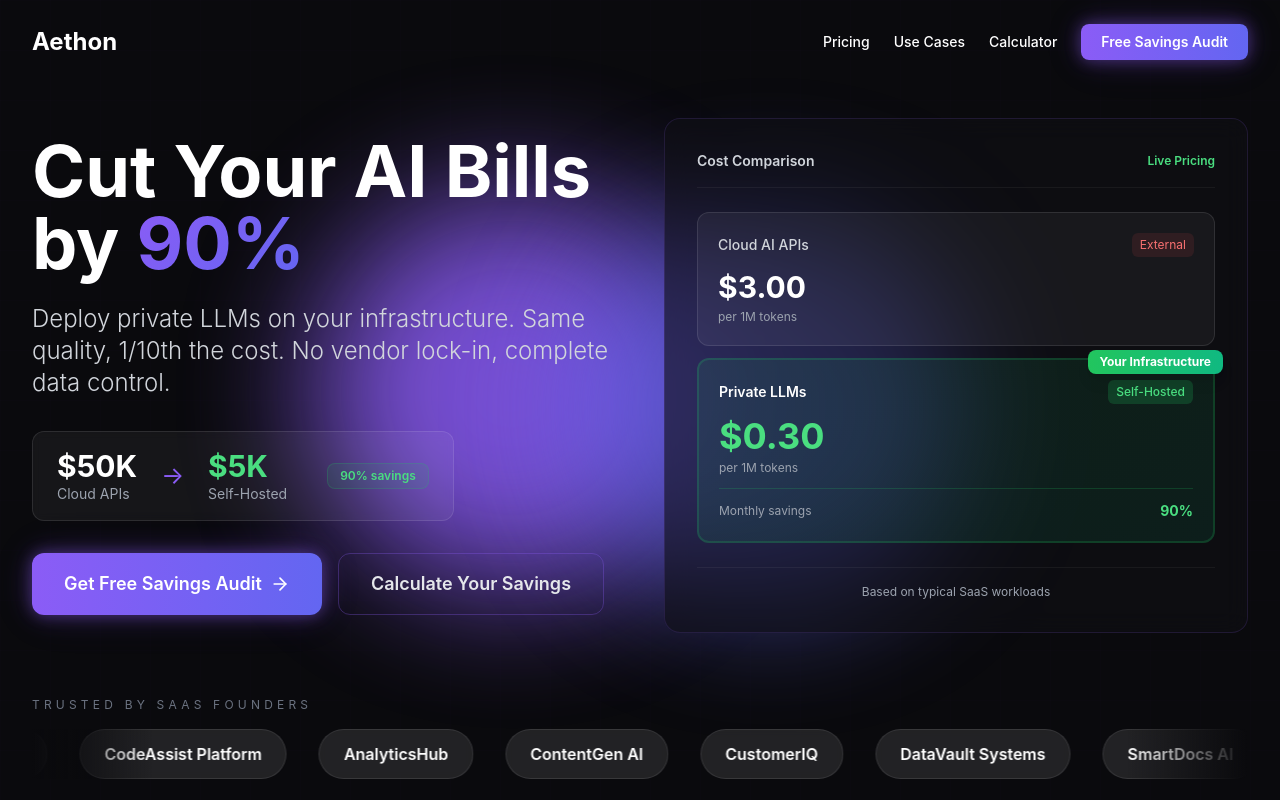
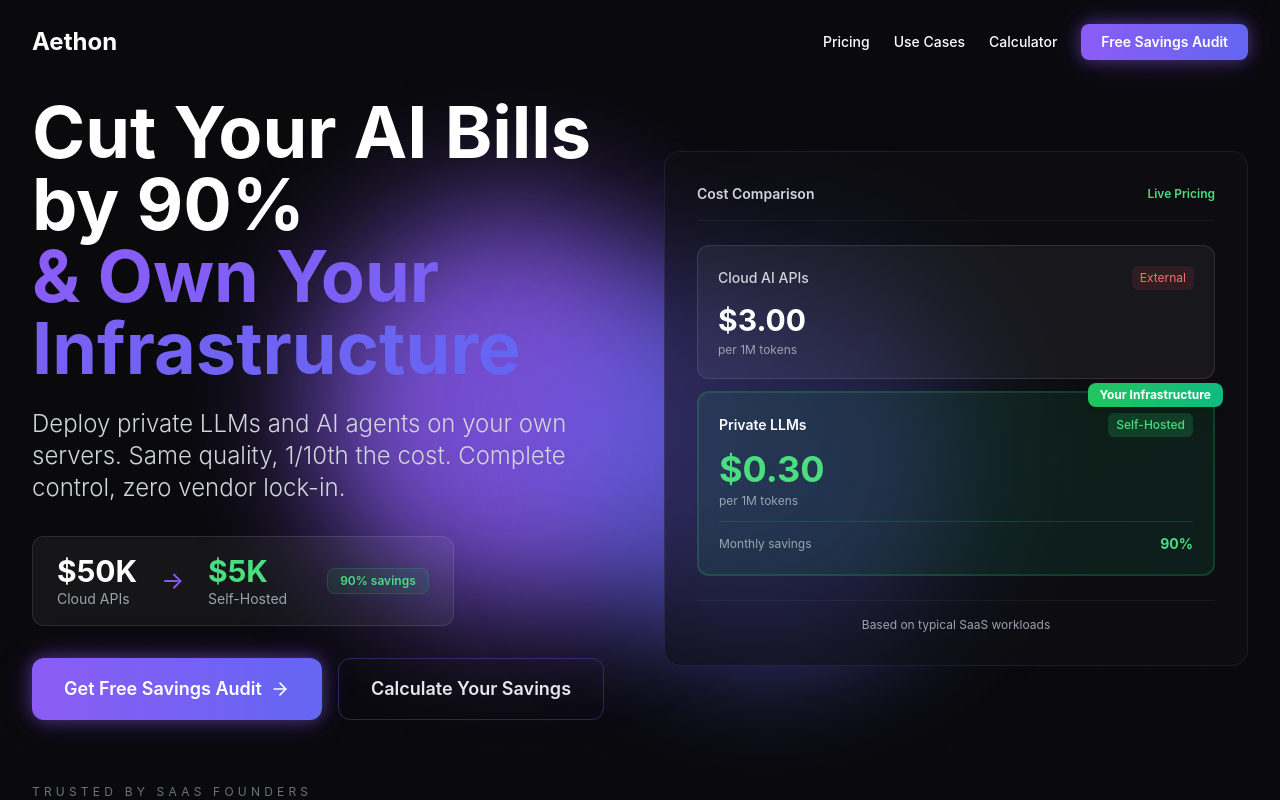
Before and after one commit to Jojo42011/Site, a Next.js app: page / in a window 1280 px wide. Shown: the top 800 px of the page. Built offline with nearby package versions, Linux system fonts and the light colour scheme.

Commit message:
Fix hero title visibility and add compelling infrastructure ownership copy
- Changed 90% from gradient-text to white for better visibility
- Added '& Own Your Infrastructure' as compelling second line
- Updated subtitle to mention AI agents explicitly
- More enticing and clearer value proposition

```diff
--- a/src/components/Hero.tsx
+++ b/src/components/Hero.tsx
@@ -46,11 +46,13 @@ export default function Hero() {
                 className="text-4xl sm:text-5xl md:text-6xl lg:text-7xl font-bold text-white leading-tight mb-6"
               >
                 Cut Your AI Bills by{" "}
-                <span className="gradient-text">90%</span>
+                <span className="text-white">90%</span>
+                <br />
+                <span className="gradient-text">& Own Your Infrastructure</span>
               </motion.h1>
               <p className="mt-4 text-lg sm:text-xl md:text-2xl text-gray-300 max-w-2xl leading-relaxed font-light">
-                Deploy private LLMs on your infrastructure. Same quality, 1/10th the cost.
-                No vendor lock-in, complete data control.
+                Deploy private LLMs and AI agents on your own servers. Same quality, 1/10th the cost.
+                Complete control, zero vendor lock-in.
               </p>
               <motion.div
                 initial={{ opacity: 0 }}
```
